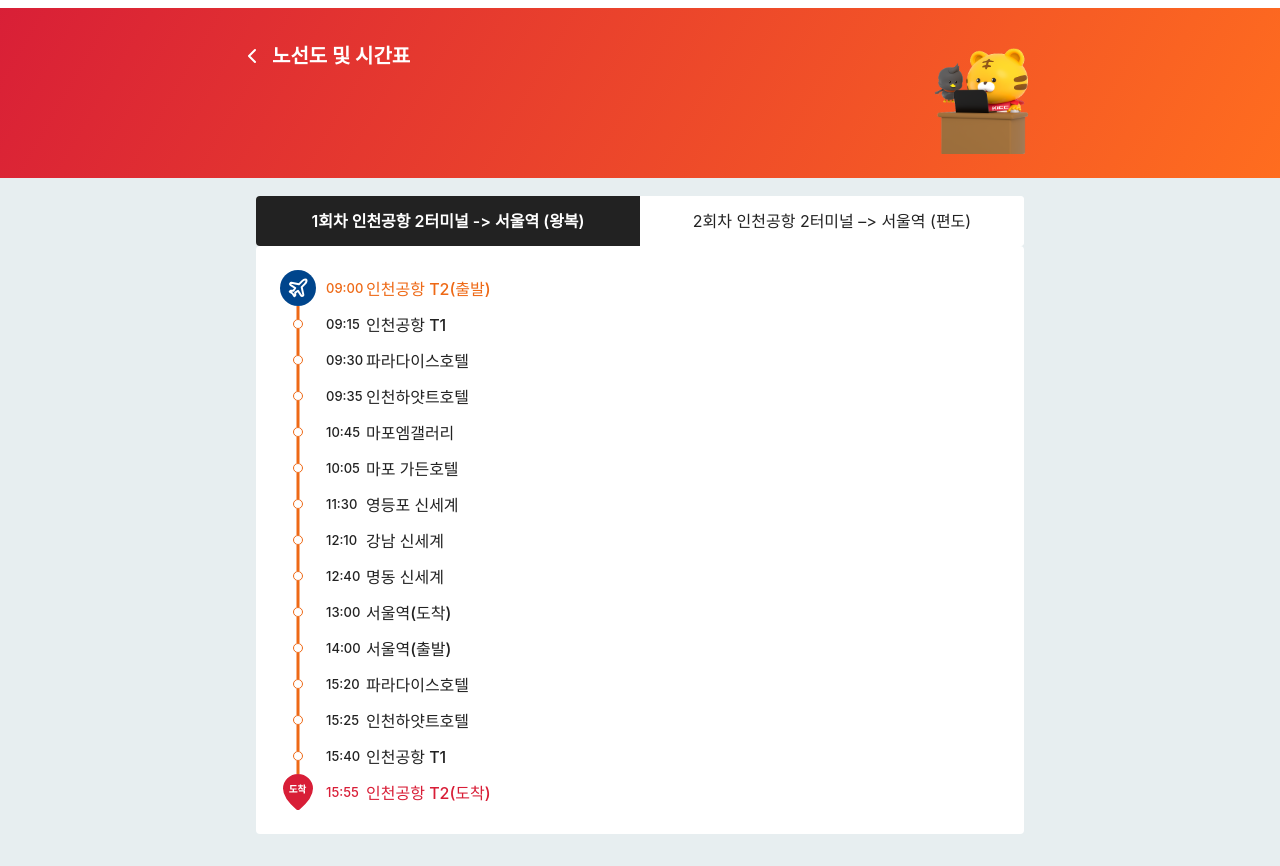
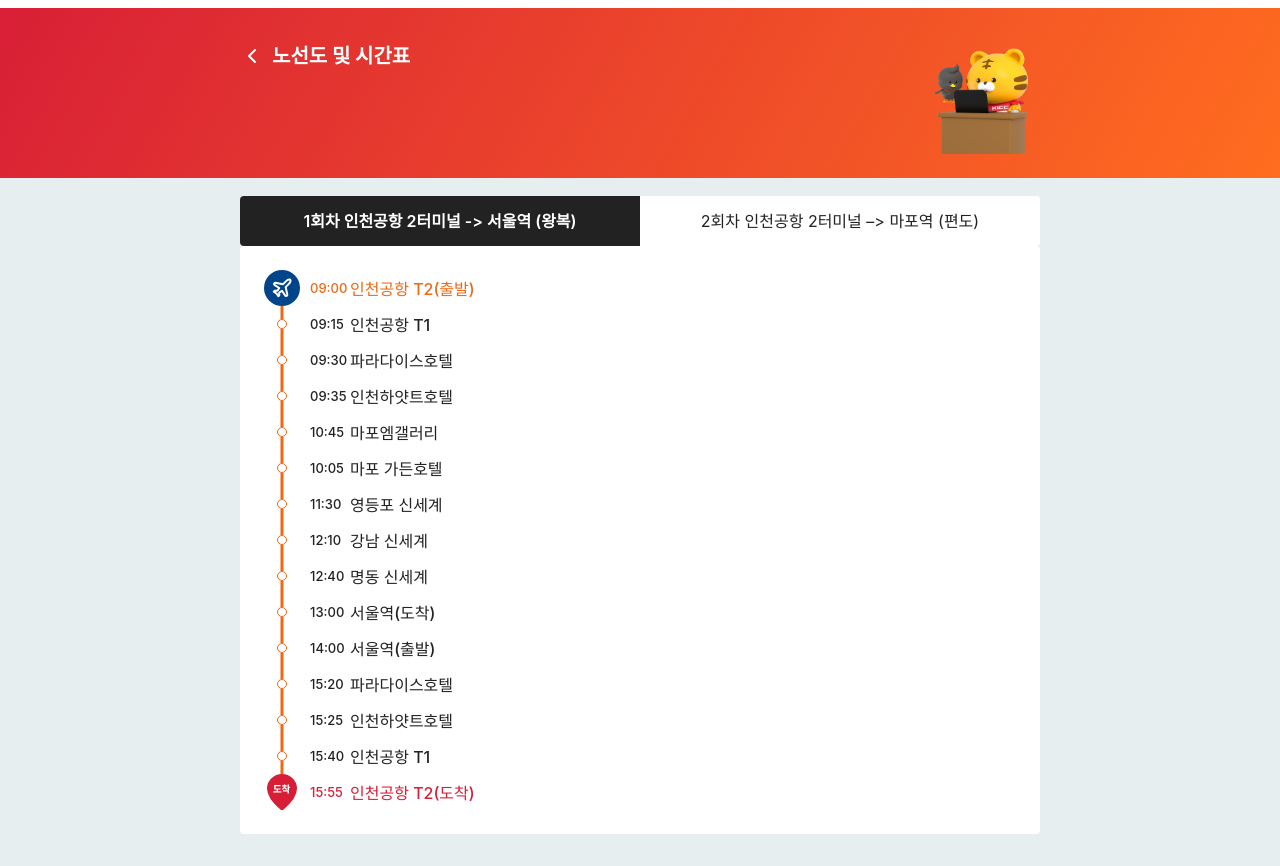
Before and after one commit to chanyoung210/tourbus, a plain HTML site: page bus-loop.html in a window 1280 px wide. Shown: the part 28-894 px from the top of the page. Drawn offline with nearby package versions, Linux system fonts and the light colour scheme; a web font is replaced by a local one.

Commit message:
Update text and translations

```diff
--- a/bus-loop.html
+++ b/bus-loop.html
@@ -46,7 +46,7 @@
             <span data-i18n="loop.tab1">1회차 인천공항 2터미널 -> 서울역 (왕복)</span>
           </button>
           <button class="route-tab" type="button" data-route="oneway">
-            <span data-i18n="loop.tab2">2회차 인천공항 2터미널 –> 서울역 (편도)</span>
+            <span data-i18n="loop.tab2">2회차 인천공항 2터미널 –> 마포역 (편도)</span>
           </button>
         </section>
 
--- a/css/style.css
+++ b/css/style.css
@@ -1005,6 +1005,7 @@
   .qna {
     max-width: 800px;
     margin: 0 auto;
+    padding: 18px 0px 32px;
   }
 
   .main-actions {
--- a/js/i18n.js
+++ b/js/i18n.js
@@ -22,7 +22,7 @@
       "contact.title": "Inquiries & Partnership Requests",
       "loop.visual.title": "Route Map & Timetable",
       "loop.tab1": "Trip 1: Incheon Airport Terminal 2 → Seoul Station (Round Trip)",
-      "loop.tab2": "Trip 2: Incheon Airport Terminal 2 → Seoul Station (One-way)",
+      "loop.tab2": "Trip 2: Incheon Airport Terminal 2 → Mapo Station (One-way)",
       "loop.stop.icn_t2_departure": "Incheon Airport Terminal 2 (Departure)",
       "loop.stop.icn_t2_arrival": "Incheon Airport Terminal 2 (Arrival)",
       "loop.stop.icn_t1": "Incheon Airport Terminal 1",
@@ -51,7 +51,7 @@
       "realtime.stop.hyatt_in": "Grand Hyatt Incheon",
       "realtime.visual.title": "Real-time Location",
       "realtime.tab1": "Trip 1: Incheon Airport Terminal 2 → Seoul Station (Round Trip)",
-      "realtime.tab2": "Trip 2: Incheon Airport Terminal 2 → Seoul Station (One-way)",
+      "realtime.tab2": "Trip 2: Incheon Airport Terminal 2 → Mapo Station (One-way)",
       "realtime.eta": "ETA:",
       "realtime.eta.unit": " min",
       "realtime.destination": "Seoul Station",
@@ -107,7 +107,7 @@
       "contact.title": "咨询与合作申请",
       "loop.visual.title": "咨询与合作申请",
       "loop.tab1": "第1班次： 仁川机场T2 → 首尔站（往返）",
-      "loop.tab2": "第2班次： 仁川机场T2 → 首尔站（单程）",
+      "loop.tab2": "第2班次： 仁川机场T2 → 麻浦站（单程）",
       "loop.stop.icn_t2_departure": "仁川机场第2航站楼（出发）",
       "loop.stop.icn_t1": "仁川机场第1航站楼",
       "loop.stop.paradise": "仁川天堂城酒店",
@@ -123,7 +123,7 @@
       "loop.stop.icn_t2_arrival": "仁川机场第2航站楼（到达）",
       "realtime.visual.title": "实时车辆位置",
       "realtime.tab1": "第1班次： 仁川机场T2 → 首尔站（往返）",
-      "realtime.tab2": "第2班次： 仁川机场T2 → 首尔站（单程）",
+      "realtime.tab2": "第2班次： 仁川机场T2 → 麻浦站（单程）",
       "realtime.stop.icn_t2": "仁川机场第2航站楼",
       "realtime.stop.icn_t1": "仁川机场第1航站楼",
       "realtime.stop.paradise": "仁川天堂城酒店",
@@ -201,7 +201,7 @@
       "contact.title": "お問い合わせ・提携のご案内",
       "loop.visual.title": "ルート・スケジュール",
       "loop.tab1": "1便 インチョンクンハン 第2ターミナル → ソウル駅（往復）",
-      "loop.tab2": "2便 インチョンクンハン 第2ターミナル → ソウル駅（片道）",
+      "loop.tab2": "2便 インチョンクンハン 第2ターミナル → マポ駅（片道）",
       "loop.stop.icn_t2_departure": "仁川空港 第2旅客ターミナル（出発）",
       "loop.stop.icn_t1": "仁川空港 第1旅客ターミナル",
       "loop.stop.paradise": "仁川パラダイスシティホテル",
@@ -217,7 +217,7 @@
       "loop.stop.icn_t2_arrival": "仁川空港 第2旅客ターミナル（到着）",
       "realtime.visual.title": "リアルタイム位置情報",
       "realtime.tab1": "1便 インチョンクンハン 第2ターミナル → ソウル駅（往復）",
-      "realtime.tab2": "2便 インチョンクンハン 第2ターミナル → ソウル駅（片道）",
+      "realtime.tab2": "2便 インチョンクンハン 第2ターミナル → マポ駅（片道）",
       "realtime.stop.icn_t2": "仁川空港 第2旅客ターミナル",
       "realtime.stop.icn_t1": "仁川空港 第1旅客ターミナル",
       "realtime.stop.paradise": "仁川パラダイスシティホテル",
```
Also changed, not shown: realtime.html (+1 -1 lines).
